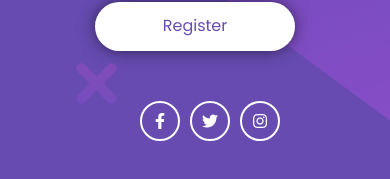
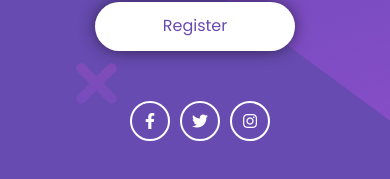
Before and after one commit to Advisor111/Huddle-landing-page-with-a-single-introductory-section, a plain HTML site: page index.html in a window 390 px wide. Shown: the part 661-840 px from the top of the page. Drawn offline with Linux system fonts and the light colour scheme.

Commit message:
Update main.css

```diff
--- a/css/main.css
+++ b/css/main.css
@@ -108,6 +108,6 @@ body {
         font-size: 17px;
     }
     .social {
-        margin: 50px 0 0 20px;
+        margin: 50px 0 20px 0;
     }
 }
```
